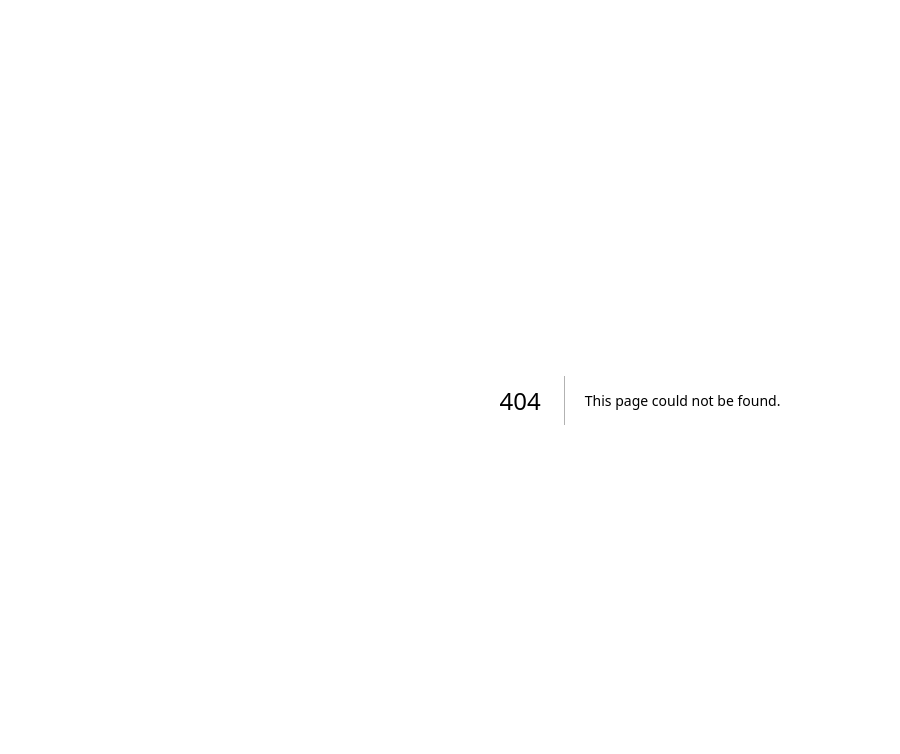
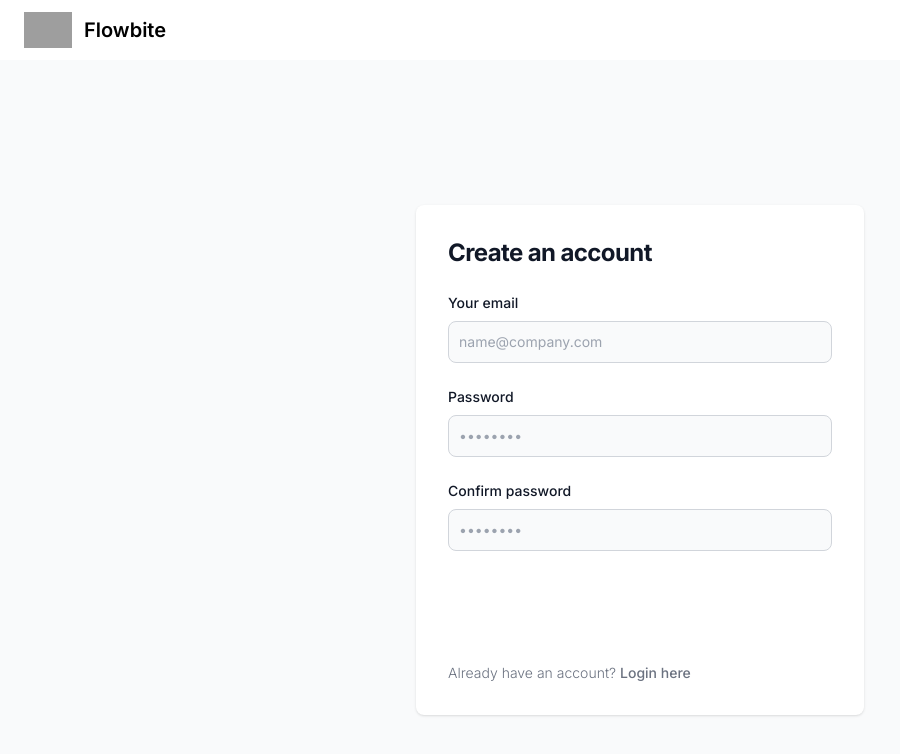
Before and after one commit to neco75/geek_camp_front, a Next.js app: page /register in a window 1280 px wide. Before the commit this address had no page. Shown: the top 754 px of the page, without its empty margins (0-900 px from the left). Built offline with nearby package versions, Linux system fonts and the light colour scheme; grey boxes are pictures that could not be loaded.

Commit message:
register作った

```diff
--- /dev/null
+++ b/src/app/register/page.tsx
@@ -0,0 +1,43 @@
+import React from 'react';
+import Header from '@/components/Header';
+
+function Page() {
+  return (
+    <>
+      <Header />
+      <section className="bg-gray-50 dark:bg-gray-900">
+        <div className="flex flex-col items-center justify-center px-6 py-8 mx-auto md:h-screen lg:py-0">
+          <div className="w-full bg-white rounded-lg shadow dark:border md:mt-0 sm:max-w-md xl:p-0 dark:bg-gray-800 dark:border-gray-700">
+            <div className="p-6 space-y-4 md:space-y-6 sm:p-8">
+              <h1 className="text-xl font-bold leading-tight tracking-tight text-gray-900 md:text-2xl dark:text-white">
+                Create an account
+              </h1>
+              <form className="space-y-4 md:space-y-6" action="#">
+                <div>
+                  <label htmlFor="email" className="block mb-2 text-sm font-medium text-gray-900 dark:text-white">Your email</label>
+                  <input type="email" name="email" id="email" className="bg-gray-50 border border-gray-300 text-gray-900 text-sm rounded-lg focus:ring-primary-600 focus:border-primary-600 block w-full p-2.5 dark:bg-gray-700 dark:border-gray-600 dark:placeholder-gray-400 dark:text-white dark:focus:ring-blue-500 dark:focus:border-blue-500" placeholder="name@company.com" required />
+                </div>
+                <div>
+                  <label htmlFor="password" className="block mb-2 text-sm font-medium text-gray-900 dark:text-white">Password</label>
+                  <input type="password" name="password" id="password" placeholder="••••••••" className="bg-gray-50 border border-gray-300 text-gray-900 text-sm rounded-lg focus:ring-primary-600 focus:border-primary-600 block w-full p-2.5 dark:bg-gray-700 dark:border-gray-600 dark:placeholder-gray-400 dark:text-white dark:focus:ring-blue-500 dark:focus:border-blue-500" required />
+                </div>
+                <div>
+                  <label htmlFor="confirm-password" className="block mb-2 text-sm font-medium text-gray-900 dark:text-white">Confirm password</label>
+                  <input type="password" name="confirm-password" id="confirm-password" placeholder="••••••••" className="bg-gray-50 border border-gray-300 text-gray-900 text-sm rounded-lg focus:ring-primary-600 focus:border-primary-600 block w-full p-2.5 dark:bg-gray-700 dark:border-gray-600 dark:placeholder-gray-400 dark:text-white dark:focus:ring-blue-500 dark:focus:border-blue-500" required />
+                </div>
+                <div className="flex items-start">
+                </div>
+                <button type="submit" className="w-full text-white bg-primary-600 hover:bg-primary-700 focus:ring-4 focus:outline-none focus:ring-primary-300 font-medium rounded-lg text-sm px-5 py-2.5 text-center dark:bg-primary-600 dark:hover:bg-primary-700 dark:focus:ring-primary-800">Create an account</button>
+                <p className="text-sm font-light text-gray-500 dark:text-gray-400">
+                  Already have an account? <a href="#" className="font-medium text-primary-600 hover:underline dark:text-primary-500">Login here</a>
+                </p>
+              </form>
+            </div>
+          </div>
+        </div>
+      </section>
+    </>
+  );
+}
+
+export default Page;
```
